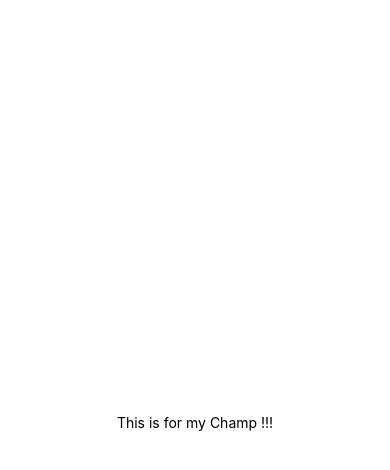
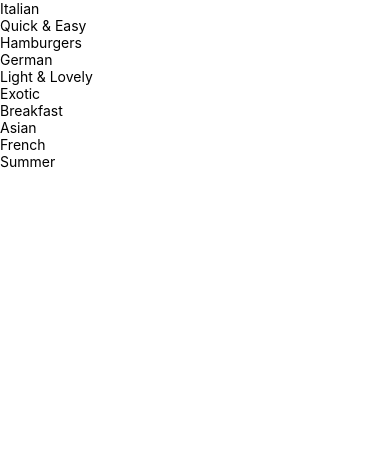
Before and after one commit to mohitcnsia/apprec8, a React Native app: screen / in a window 390 px wide. Shown: the top 470 px of the page. Built offline with nearby package versions, Linux system fonts and the light colour scheme.

Commit message:
Meals App - Initial Commit

```diff
--- a/App.js
+++ b/App.js
@@ -1,19 +1,28 @@
-import { useState } from "react";
-import { StyleSheet, View, Text } from "react-native";
+import { StatusBar } from "expo-status-bar";
+import { FlatList, StyleSheet, Text, View } from "react-native";
+import CategoriesScreen from "./screens/CategoriesScreen";
+import { CATEGORIES } from "./data/dummy-data";
+
+const Item = ({ title }) => (
+  <View style={styles.item}>
+    <Text style={styles.title}>{title}</Text>
+  </View>
+);
+
+function renderCategoryItem(item) {
+  return <CategoryGridTile title={item.title} color={item.color} />;
+}
 
 export default function App() {
   return (
-    <View style={styles.appContainer}>
-      <Text>This is for my Champ !!!</Text>
-    </View>
+    <FlatList
+      data={CATEGORIES}
+      keyExtractor={(item) => item.id}
+      renderItem={({ item }) => <Item title={item.title} />}
+    />
   );
 }
 
 const styles = StyleSheet.create({
-  appContainer: {
-    flex: 1,
-    flexDirection: "row",
-    alignItems: "center",
-    justifyContent: "center",
-  },
+  container: {},
 });
--- a/app.json
+++ b/app.json
@@ -1,24 +1,27 @@
 {
   "expo": {
-    "name": "apprec8",
-    "slug": "apprec8",
+    "name": "RNCourse",
+    "slug": "RNCourse",
     "version": "1.0.0",
     "orientation": "portrait",
     "icon": "./assets/icon.png",
-    "userInterfaceStyle": "light",
     "newArchEnabled": true,
     "splash": {
-      "image": "./assets/splash-icon.png",
+      "image": "./assets/splash.png",
       "resizeMode": "contain",
       "backgroundColor": "#ffffff"
     },
+    "updates": {
+      "fallbackToCacheTimeout": 0
+    },
+    "assetBundlePatterns": ["**/*"],
     "ios": {
       "supportsTablet": true
     },
     "android": {
       "adaptiveIcon": {
         "foregroundImage": "./assets/adaptive-icon.png",
-        "backgroundColor": "#ffffff"
+        "backgroundColor": "#FFFFFF"
       }
     },
     "web": {
--- a/screens/CategoriesScreen.js
+++ b/screens/CategoriesScreen.js
@@ -1,6 +1,6 @@
 import { FlatList } from "react-native";
 import { CATEGORIES } from "../data/dummy-data";
-import CategoryGridTile from "../comonents/CategoryGridTile";
+import CategoryGridTile from "../components/CategoryGridTile";
 
 function renderCategoryItem(item) {
   return <CategoryGridTile title={item.title} color={item.color} />;
@@ -16,4 +16,4 @@ function CategoriesScreen() {
   );
 }
 
-export default CategoriesScreen();
+export default CategoriesScreen;
```
Also changed, not shown: assets/splash-icon.png (deleted), 1 other file (tests, documents, lock files or other folders).
